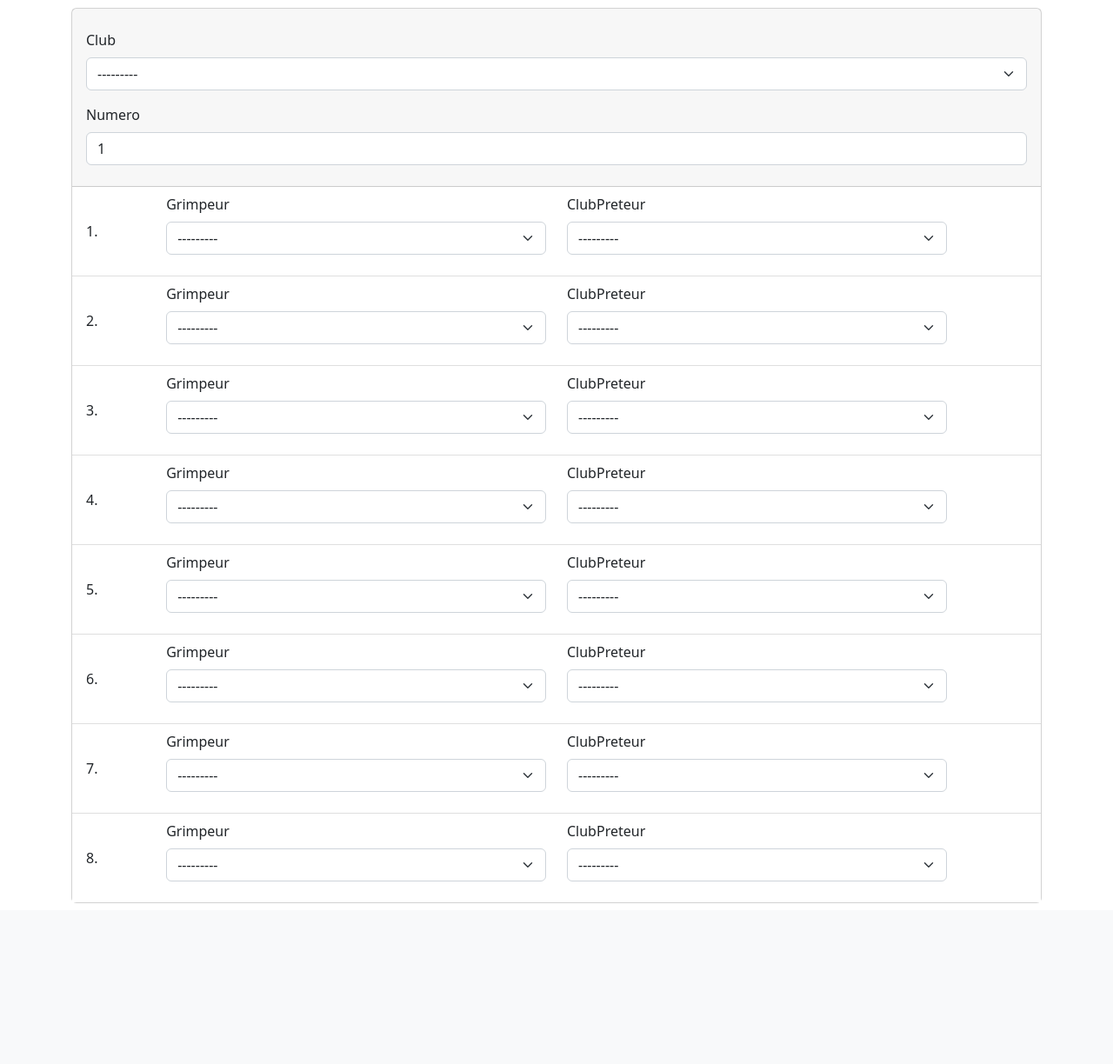
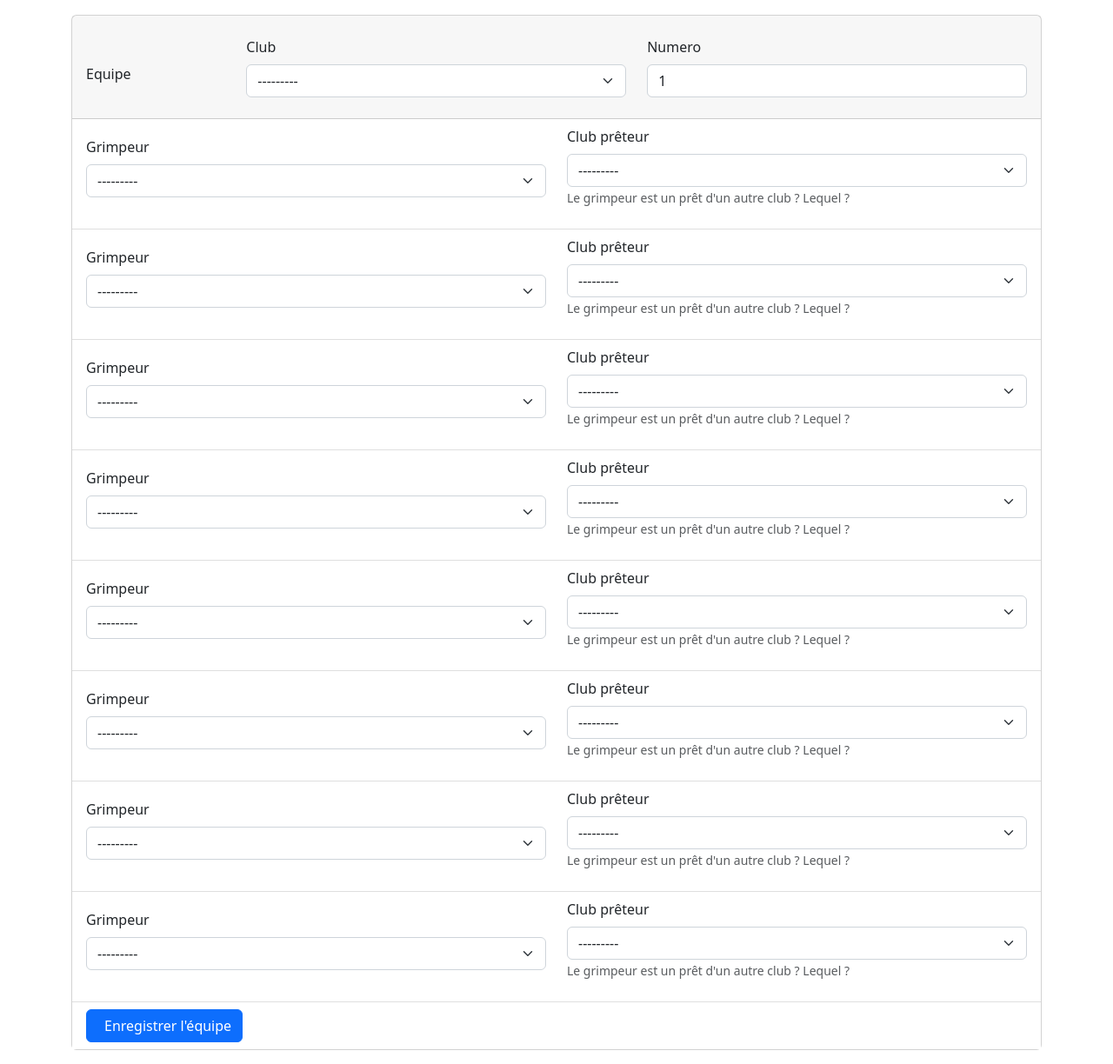
Before and after one commit to SAGC-Escalade/pyInterClubs, a Django app: page /leader/add in a window 1280 px wide. Shown: the part 56-1280 px from the top of the page at 87% size. Before the commit the page ends 1095 px from the top, so only its background shows below. Run offline with Django 3.2, Linux system fonts and the light colour scheme; data comes from the database, SQL or seed files in the repository; data that the repository does not hold is empty; some libraries are stand-ins or nearby versions.

Commit message:
Ajout du formulaire de création d'une équipe

```diff
--- a/admin/middleware.py
+++ b/admin/middleware.py
@@ -54,3 +54,19 @@ class pyInterclubDetails:
     @property
     def scores(self):
         return self.rencontre.Scores.filter(Equipe__Categorie=self._categorieID)
+
+    @property
+    def categorie(self):
+        if self._categorieID == Categorie.Enfants:
+            return Categorie.Enfants
+        else:
+            return Categorie.Adolescents
+
+    def get_initial(self, initial):
+        if not 'Categorie' in initial: initial['Categorie'] = self._categorieID
+        if not 'Rencontre' in initial: initial['Rencontre'] = self._rencontreID
+        if not 'Club' in initial:
+            try:
+                initial['Club'] = Club.objects.annotate(md5=MD5('Nom')).get(md5=self._request.user.username)
+            except Club.DoesNotExist: pass
+        return initial
--- a/leader/forms.py
+++ b/leader/forms.py
@@ -30,6 +30,12 @@ class InlineScoreForm(forms.ModelForm):
         model   = Score
         # fields  = ['Grimpeur', 'ClubPreteur', 'Bloc1', 'Bloc2', 'Voie1', 'Voie2', 'Voie3', 'Voie4', 'Vitesse', 'PtsVitesse', 'Points']
         fields  = ['Grimpeur', 'ClubPreteur']
+        labels  = {
+            'ClubPreteur': 'Club prêteur',
+        }
+        help_texts = {
+            'ClubPreteur': "Le grimpeur est un prêt d'un autre club ? Lequel ?",
+        }
         widgets = {
             'Grimpeur': autocomplete.ModelSelect2(url='grimpeur-autocomplete'),
             'ClubPreteur': autocomplete.ModelSelect2(url='club-autocomplete'),
@@ -39,13 +45,19 @@ class InlineScoreForm(forms.ModelForm):
 class EquipeCreateForm(ModelFormWithFormset):
     class Meta:
         model   = Equipe
-        fields  = ['Club', 'Numero']
+        fields  = ['Club', 'Numero', 'Categorie', 'Rencontre']
         widgets = {
             'Club': autocomplete.ModelSelect2(url='club-autocomplete'),
+            'Categorie': forms.HiddenInput,
+            'Rencontre': forms.HiddenInput,
         }
 
     formset_class = inlineformset_factory(Equipe, Score, max_num=8, extra=8, form=InlineScoreForm, can_delete=False)
 
+    def __init__(self, *args, **kwargs):
+        super().__init__(*args, **kwargs)
+        if kwargs.get('initial', {}).get('Club', None) is not None:
+            self.fields['Club'].disabled = True
 
 class ScoreCreateForm(forms.ModelForm):
     class Meta:
--- a/leader/templates/leader/add_equipe.html
+++ b/leader/templates/leader/add_equipe.html
@@ -13,7 +13,7 @@
 
 {% block body %}
     <div class="card">
-        <form action="{% if equipe %}{% url 'equipe:edit' object.ID %}{% else %}{% url 'equipe:add' %}{% endif %}" method="post">
+        <form action="{% url 'equipe:add' %}" method="post">
             {% csrf_token %}
             <div class="card-header">
                 <ul class="list-unstyled text-danger">
@@ -22,16 +22,28 @@
                 {% endfor %}
                 </ul>
 
-                {% bootstrap_form form layout='horizontal' horizontal_label_class='col-5 col-sm-3' horizontal_field_class='col-7 col-sm-9' %}
+                <div class="row align-items-center">
+                    <label for="" class="col-md-2 col-form-label">Equipe</label>
+                    {% for field in form.visible_fields %}
+                        <div class="col-md-5">
+                            {% bootstrap_field field layout='inline' wrapper_class='align-items-center' %}
+                        </div>
+                    {% endfor %}
+                </div>
+                {% for field in form.hidden_fields %}
+                    {% bootstrap_field field %}
+                {% endfor %}
+                {% bootstrap_form_errors form type='all' %}
+                {# bootstrap_form form layout='horizontal' horizontal_label_class='col-5 col-sm-3' horizontal_field_class='col-7 col-sm-9' #}
                 {{ form.formset.management_form }}
             </div>
             <ul class="list-group list-group-flush">
                 {% for form in form.formset.forms %}
                     <li class="list-group-item">
                         <div class="row align-items-center">
-                            <div class="col-1">{{ forloop.counter }}.</div>
+                            <!--div class="col-2">{{ forloop.counter }}.</div-->
                             {% for field in form.visible_fields %}
-                                <div class="col-5">
+                                <div class="col-6">
                                     {% bootstrap_field field layout='horizontal' wrapper_class='align-items-center' horizontal_label_class='col-4' horizontal_field_class='col-8' %}
                                 </div>
                             {% endfor %}
@@ -40,9 +52,11 @@
                             {% bootstrap_field field %}
                         {% endfor %}
                         {% bootstrap_form_errors form type='all' %}
-                        {# bootstrap_form form layout='horizontal' horizontal_label_class='col-5 col-sm-3' horizontal_field_class='col-7 col-sm-9' #}
                     </li>
                 {% endfor %}
+                <li class="list-group-item d-flex justify-content-between">
+                    <button type="submit" class="btn btn-primary"><i class="fa-solid fa-floppy-disk fa-fw me-2"></i>Enregistrer l'équipe</button>
+                </li>
             </ul>
         </form>
     </div>
--- a/leader/views.py
+++ b/leader/views.py
@@ -14,8 +14,8 @@ class EquipeCreateView(CreateView):
     form_class = EquipeCreateForm
     template_name = 'leader/add_equipe.html'
 
-    def form_valid(self, form):
-        raise RuntimeError("Interdiction de continuer pour le moment")
+    def get_initial(self):
+        return self.request.interclub.get_initial(super().get_initial())
 
 
 class EquipeUpdateView(UpdateView):
--- a/pyInterClubs/backends.py
+++ b/pyInterClubs/backends.py
@@ -5,10 +5,9 @@ from core.models import Club
 
 class ClubBackend(BaseBackend):
     def authenticate(self, request, token=None):
-        print("authenticate", token)
-        club = Club.objects.annotate(md5=MD5('Nom')).get(md5=token)
         try: user = User.objects.get(username=token)
         except User.DoesNotExist:
+            club = Club.objects.annotate(md5=MD5('Nom')).get(md5=token)
             user = User(username=token)
             user.first_name = club.Nom
             user.last_name = club.Localisation
@@ -16,6 +15,5 @@ class ClubBackend(BaseBackend):
         return user
 
     def get_user(self, user_id):
-        print("get_user", user_id)
         try: return User.objects.get(pk=user_id)
         except User.DoesNotExist: return None
--- a/pyInterClubs/templates/index.html
+++ b/pyInterClubs/templates/index.html
@@ -28,7 +28,7 @@
         <div class="progress-bar"></div>
     </div>
 
-    <div id="mainFragment" class="container my-2">
+    <div id="mainFragment" class="container my-3">
         {% block body %}{% endblock %}
     </div>
 
--- a/pyInterClubs/templates/p_menu.html
+++ b/pyInterClubs/templates/p_menu.html
@@ -35,19 +35,27 @@
                 </a>
             {% endif %}
             {# Menu Club #}
+            {% if user.is_authenticated %}
                 <div class="accordion accordion-flush">
                     <div class="accordion-item">
                         <div id="hdrEquipes" class="accordion-header">
-                        <button class="accordion-button d-flex" type="button" data-bs-toggle="collapse" data-bs-target="#lstEquipes" aria-expanded="true" aria-controls="lstEquipes" style="--bs-accordion-btn-padding-y:0.5rem; --bs-accordion-btn-padding-x:1rem;">
+                            <button class="accordion-button d-flex" type="button" data-bs-toggle="collapse" data-bs-target="#bdyEquipes" aria-expanded="true" aria-controls="bdyEquipes" style="--bs-accordion-btn-padding-y:0.5rem; --bs-accordion-btn-padding-x:1rem;">
                                 <i class="fa-solid fa-users me-2"></i>
                                 <span class="">Mes équipes</span>
                             </button>
                         </div>
-                    <div id="lstEquipes" class="accordion-collapse collapse show" aria-labelledby="hdrEquipes" hx-get="{% url 'leader:list-equipes' %}" hx-trigger="path-deps" path-deps="leader/*" hx-replace-url="false" hx-target="this">
-                        <span class="placeholder placeholder-glow placeholder-lg w-50" hx-get="{% url 'leader:list-equipes' %}" hx-trigger="load" hx-target="#lstEquipes"></span>
+                        <div id="bdyEquipes" class="accordion-collapse collapse show" aria-labelledby="hdrEquipes">
+                            <ul id="lstEquipes" class="list-group list-group-flush" hx-get="{% url 'equipe:list-equipes' %}" hx-trigger="load, path-deps" hx-target="this" path-deps="leader/*" hx-replace-url="false" >
+                                <span class="placeholder placeholder-glow placeholder-lg w-50"></span>
+                            </ul>
+                            <a href="{% url 'equipe:add' %}" class="list-group-item list-group-item-action d-flex align-items-center" hx-boost="false">
+                                <i class="fa-solid fa-plus fa-fw me-2"></i>
+                                Ajouter une équipe
+                            </a>
                         </div>
                     </div>
                 </div>
+            {% endif %}
         </ul>
     </div>
 </div>
```
Also changed, not shown: leader/templates/leader/edit_equipe.html (+5 -5 lines). Lines whose indentation alone changed are shown as unchanged.
